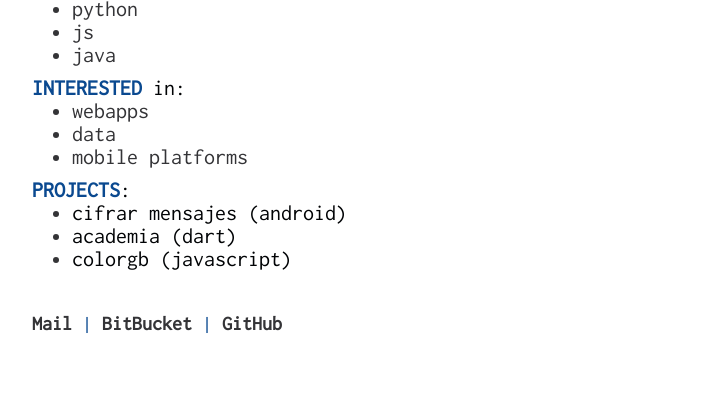
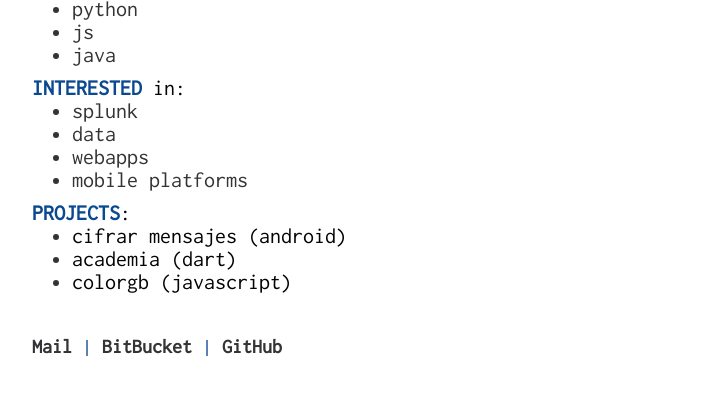
Before and after one commit to jvardev/jvardev.github.io, a plain HTML site: page index.html in a window 1280 px wide. Shown: the part 143-538 px from the top of the page, without its empty margins (88-791 px from the left). Drawn offline with Linux system fonts and the light colour scheme.

Commit message:
Update: - 2019 fixed

```diff
--- a/index.html
+++ b/index.html
@@ -39,8 +39,9 @@
      <p id="p_interesado"><span id="key_interesado">
        Interested </span>in:</p>
        <ul>
+         <li>Splunk</li>
+          <li>Data</li>
           <li>WebApps</li>
-          <li>Data</li>
           <li>Mobile platforms</li>
       </ul>
 
```
